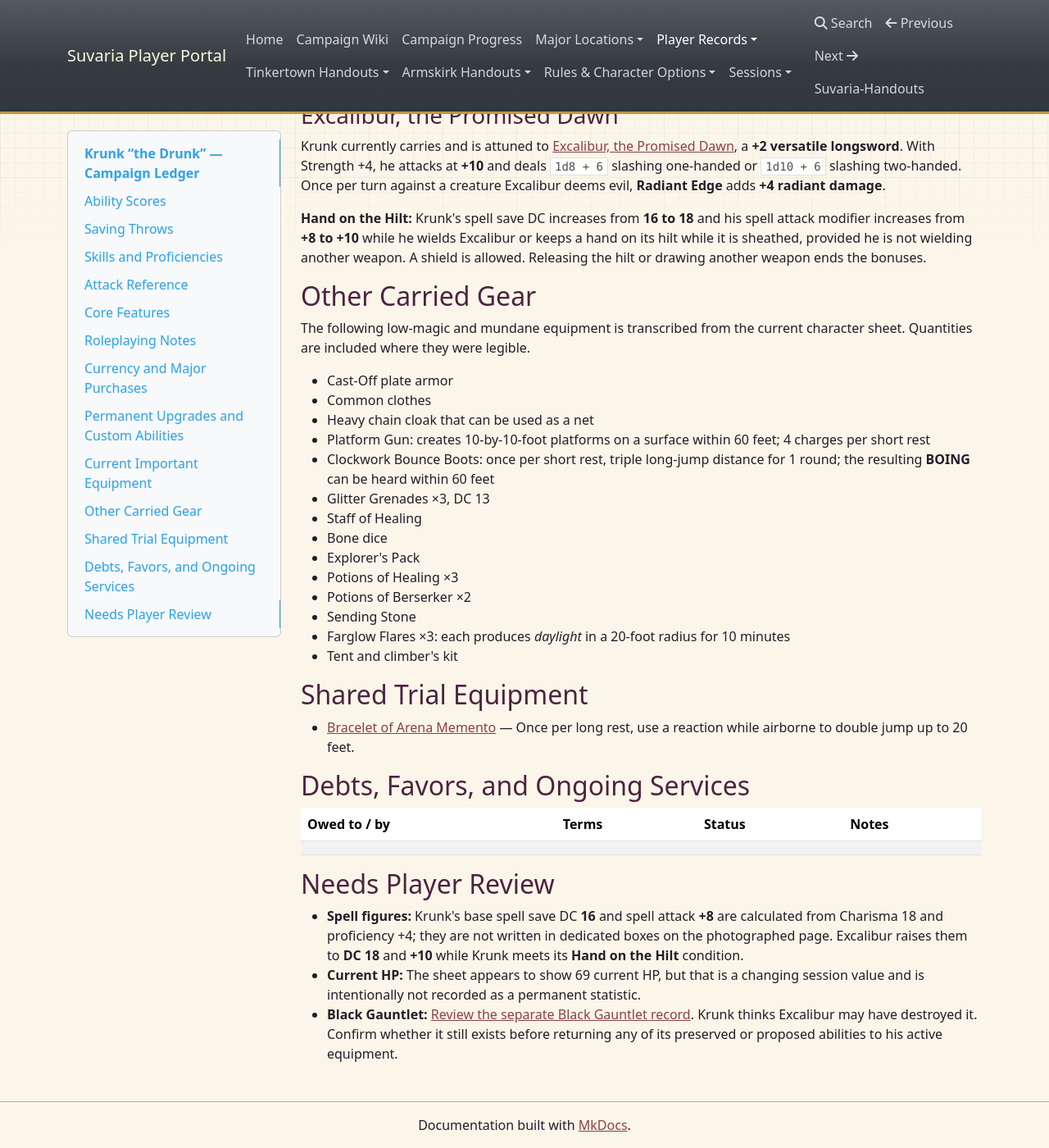
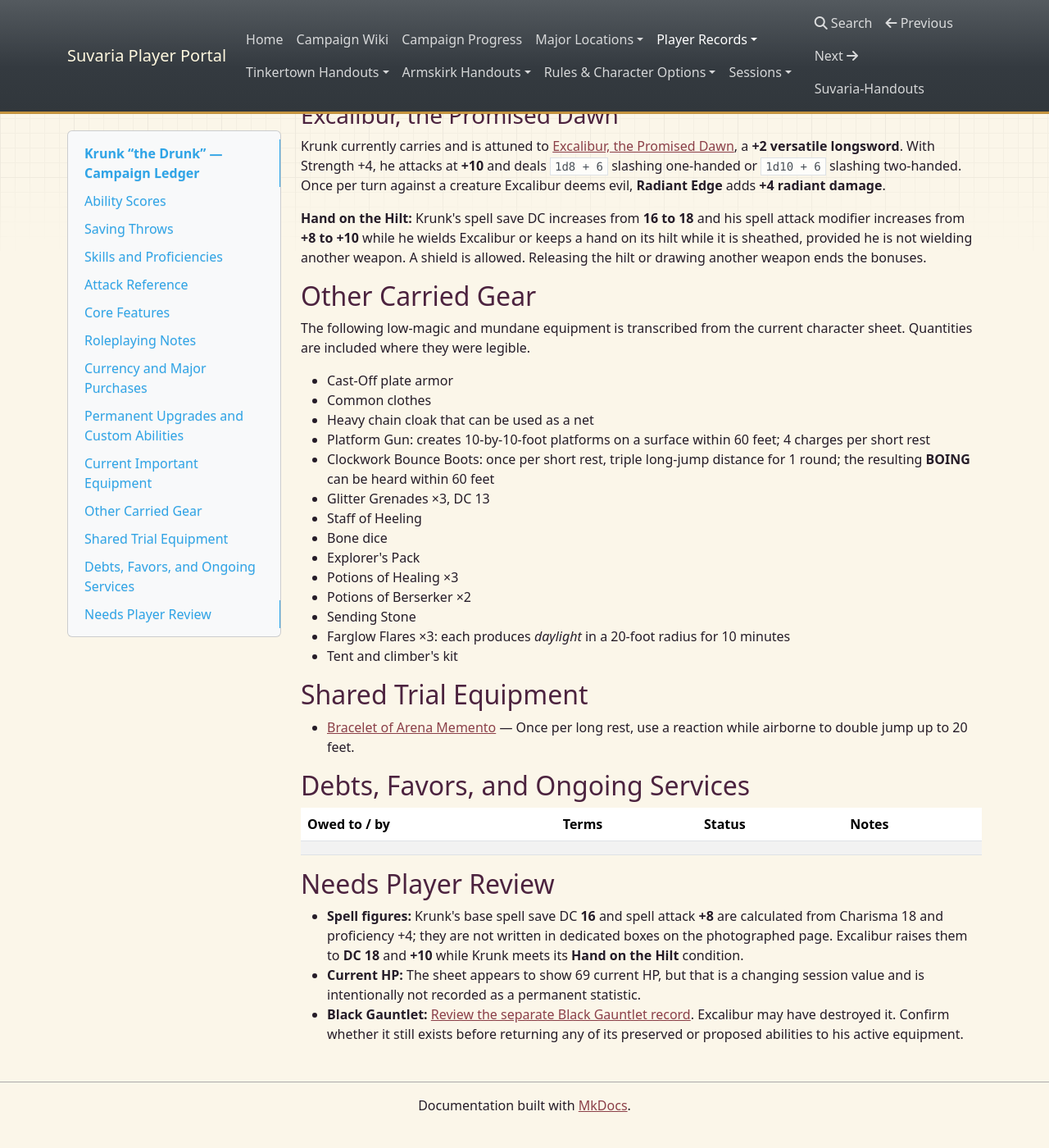
Before and after one commit to blakewrege/Suvaria-Handouts, an MkDocs documentation site: the page built from docs/krunk-record.md, in a window 1280 px wide and 1400 px high, scrolled down 4687 px. Shown: the whole window at 82% size. Built offline with MkDocs 1.6.1, drawn with Linux system fonts in a browser that asks for light colours; nearby versions of some CDN libraries; after the commit the page ends 6063 px from its top, so only the background shows below that.

Commit message:
Correct Staff of Heeling and gauntlet status

```diff
--- a/docs/krunk-record.md
+++ b/docs/krunk-record.md
@@ -157,7 +157,7 @@ The following low-magic and mundane equipment is transcribed from the current ch
 - Platform Gun: creates 10-by-10-foot platforms on a surface within 60 feet; 4 charges per short rest
 - Clockwork Bounce Boots: once per short rest, triple long-jump distance for 1 round; the resulting **BOING** can be heard within 60 feet
 - Glitter Grenades ×3, DC 13
-- Staff of Healing
+- Staff of Heeling
 - Bone dice
 - Explorer's Pack
 - Potions of Healing ×3
@@ -179,4 +179,4 @@ The following low-magic and mundane equipment is transcribed from the current ch
 
 - **Spell figures:** Krunk's base spell save DC **16** and spell attack **+8** are calculated from Charisma 18 and proficiency +4; they are not written in dedicated boxes on the photographed page. Excalibur raises them to **DC 18** and **+10** while Krunk meets its **Hand on the Hilt** condition.
 - **Current HP:** The sheet appears to show 69 current HP, but that is a changing session value and is intentionally not recorded as a permanent statistic.
-- **Black Gauntlet:** [Review the separate Black Gauntlet record](black-gauntlet.md). Krunk thinks Excalibur may have destroyed it. Confirm whether it still exists before returning any of its preserved or proposed abilities to his active equipment.
+- **Black Gauntlet:** [Review the separate Black Gauntlet record](black-gauntlet.md). Excalibur may have destroyed it. Confirm whether it still exists before returning any of its preserved or proposed abilities to his active equipment.
```
Also changed, not shown: docs/black-gauntlet.md (+1 -1 lines).
